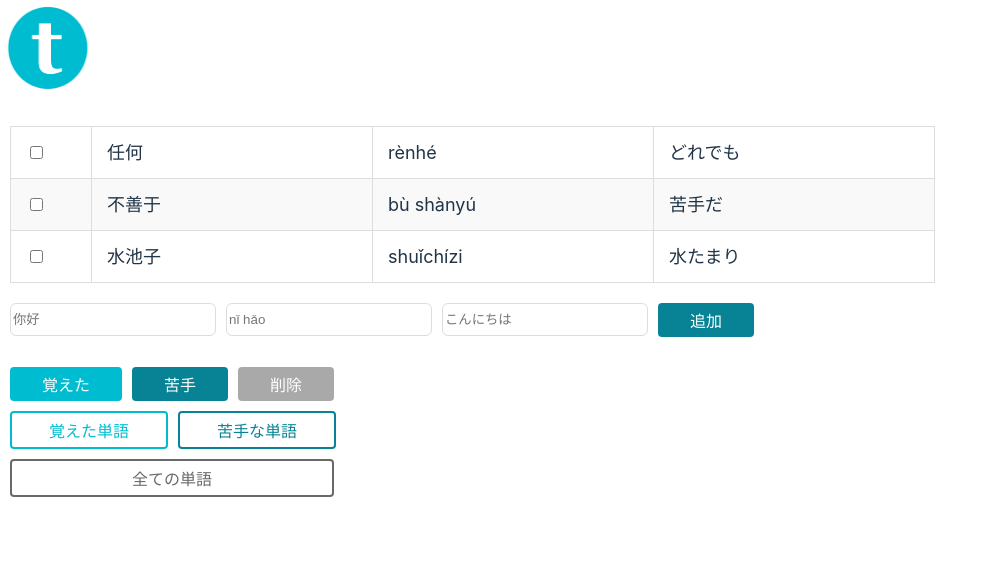
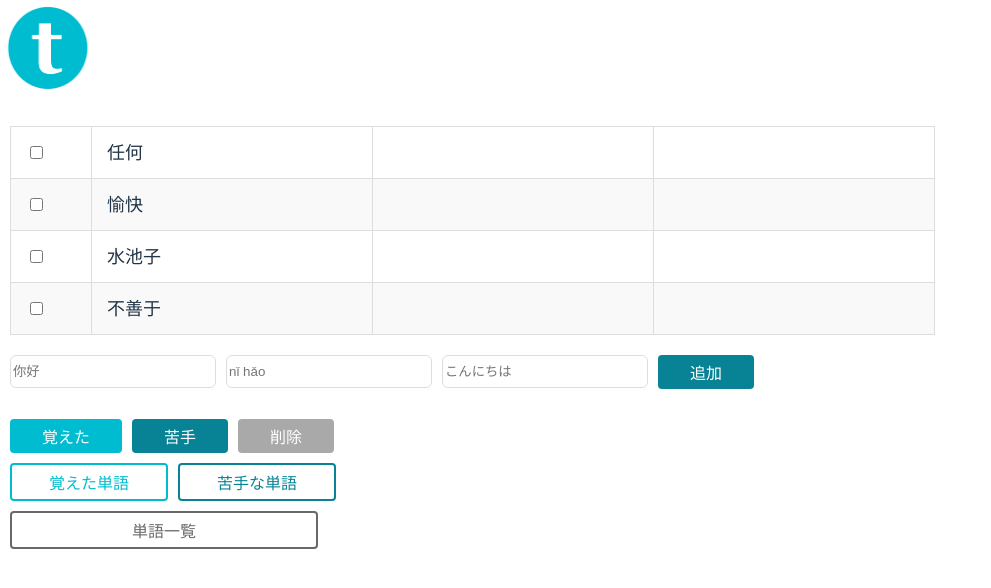
Before and after one commit to risamatsuda/tango, a React (Vite) app in the folder tango/: page / in a window 1280 px wide. Shown: the top 588 px of the page, without its empty margins (0-991 px from the left). Built offline with nearby package versions, Linux system fonts and the light colour scheme.

Commit message:
初期表示時に読み方と意味を非表示にする修正

```diff
--- a/tango/src/App.tsx
+++ b/tango/src/App.tsx
@@ -26,9 +26,9 @@ const dummyTango: Vocabulary[] = [
   },
   {
     id: 2,
-    word: '不善于',
-    reading: 'bù shànyú',
-    meaning: '苦手だ',
+    word: '愉快',
+    reading: 'yúkuài',
+    meaning: '愉快である',
     memorized: false,
     isWeak: false,
     deleteFlag: false,
@@ -38,6 +38,15 @@ const dummyTango: Vocabulary[] = [
     word: '水池子',
     reading: 'shuǐchízi',
     meaning: '水たまり',
+    memorized: false,
+    isWeak: false,
+    deleteFlag: false,
+  },
+  {
+    id: 4,
+    word: '不善于',
+    reading: 'bù shànyú',
+    meaning: '苦手だ',
     memorized: false,
     isWeak: false,
     deleteFlag: false,
@@ -103,10 +112,10 @@ const App = () => {
       </td>
       <td width="250">{tango.word}</td>
       <td width="250" onClick={() => toggleReading(tango.id)}>
-        {showReadings[tango.id] ? '' : tango.reading}
+        {showReadings[tango.id] ? tango.reading : ''}
       </td>
       <td width="250" onClick={() => toggleMeaning(tango.id)}>
-        {showMeanings[tango.id] ? '' : tango.meaning}
+        {showMeanings[tango.id] ? tango.meaning : ''}
       </td>
     </tr>
   ));
@@ -164,9 +173,9 @@ const App = () => {
     setTangoList(allTangoList.filter((tango) => tango.isWeak === true));
   };
 
-  //全ての単語を表示
+  //単語一覧を表示
   const handleShowAllTango = () => {
-    setTangoList(allTangoList);
+    setTangoList(allTangoList.filter((tango) => tango.deleteFlag === false && tango.memorized === false));
   };
 
   //発音の表示/非表示を切り替える
@@ -248,7 +257,7 @@ const App = () => {
       </div>
       <div>
         <button className={buttonStyles.btn_06} onClick={handleShowAllTango}>
-          全ての単語
+          単語一覧
         </button>
       </div>
     </div>
```
